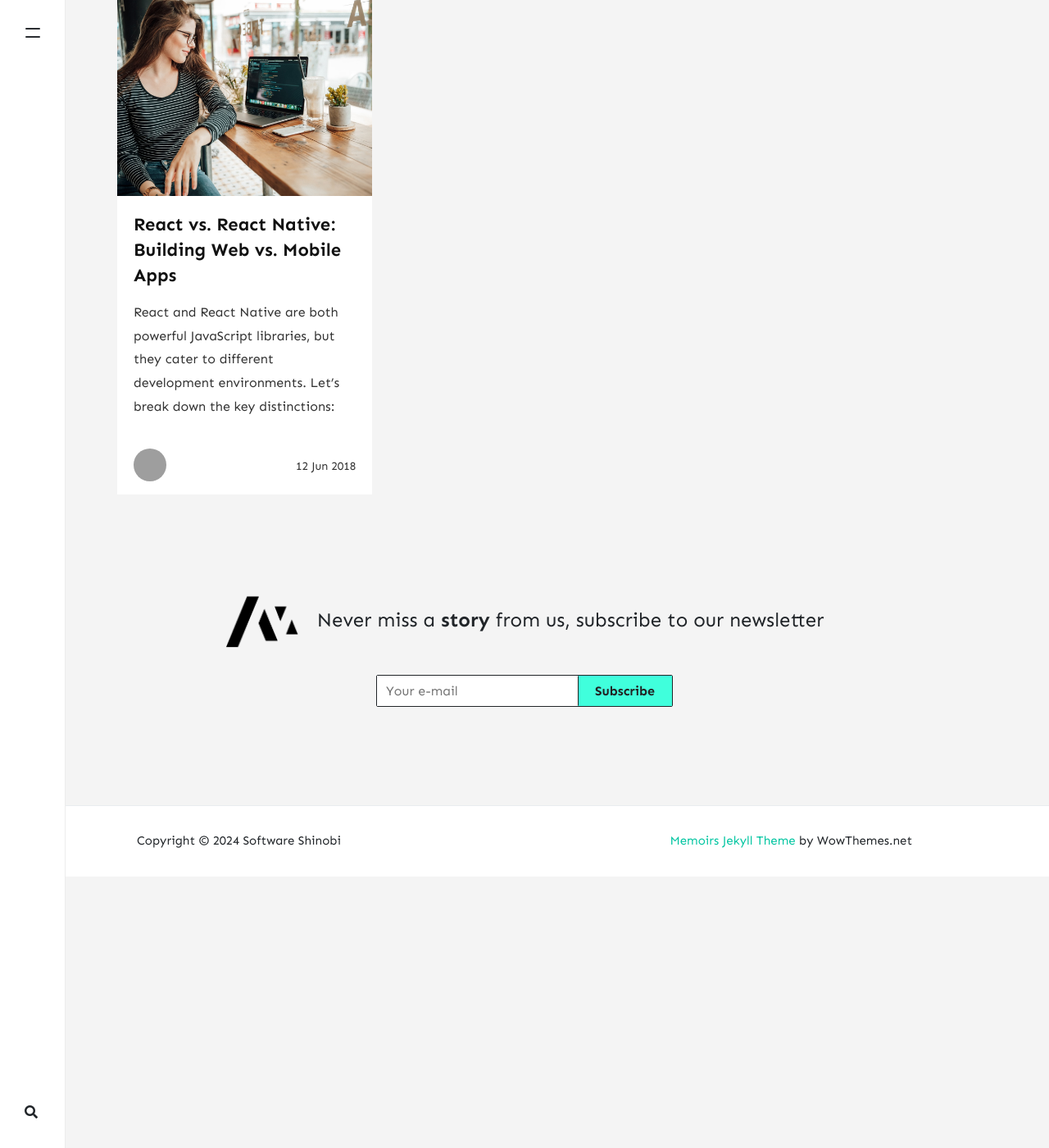
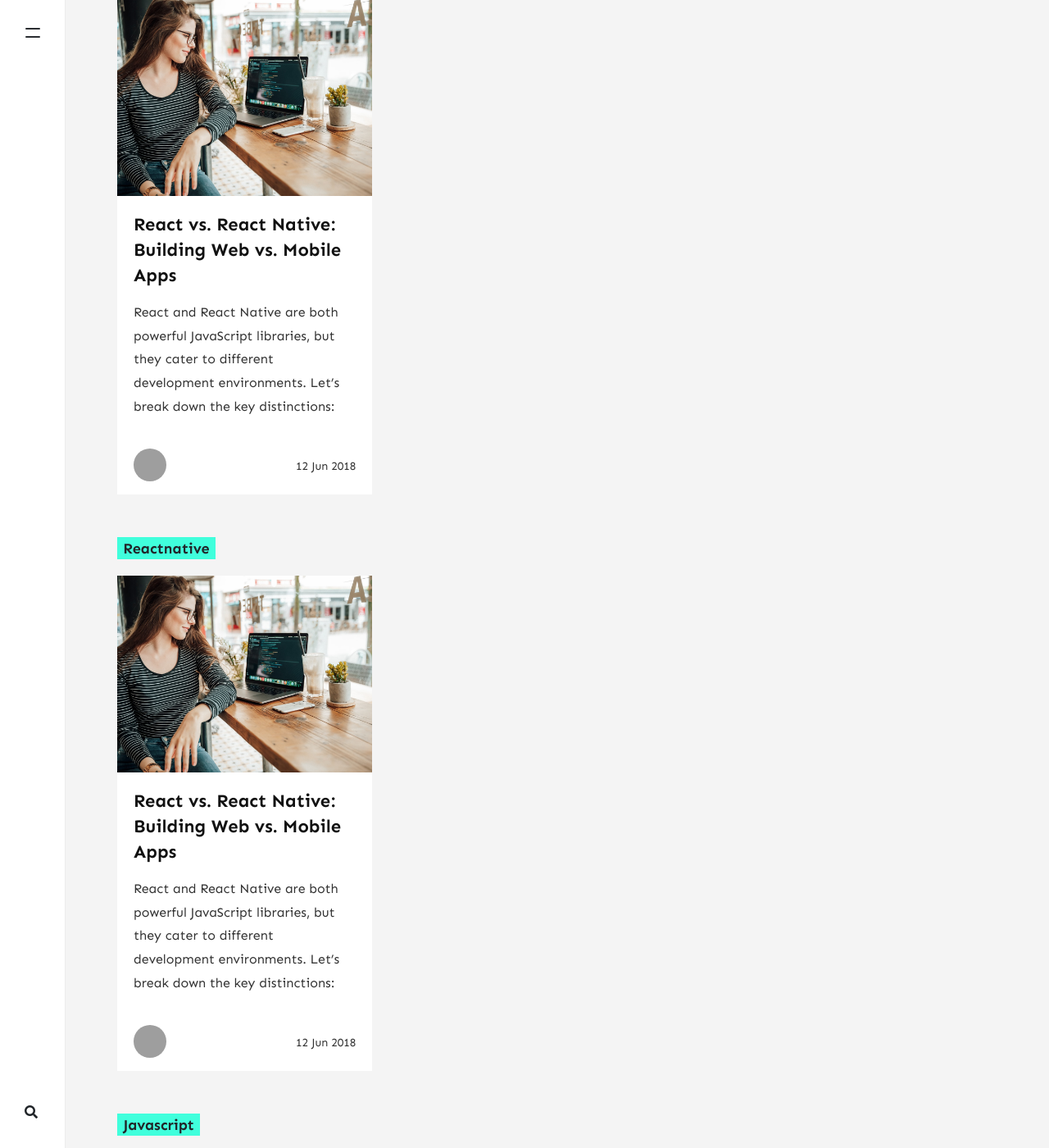
Before and after one commit to TafariKachingwe/christophercatchings.com, a Jekyll site: the page built from _pages/tags.md, in a window 1280 px wide and 1400 px high, scrolled down 334 px. Shown: the whole window at 82% size. Built offline with Jekyll 4.4.1, drawn with Linux system fonts in a browser that asks for light colours; nearby versions of some CDN libraries; comment, search, counter and statistics services are not loaded; before the commit the page ends 1403 px from its top, so only the background shows below that; some of the changed text lies outside the part shown; grey boxes are pictures that could not be loaded.

Commit message:
automated terminal push

```diff
--- a/_posts/2018-06-12-education.md
+++ b/_posts/2018-06-12-education.md
@@ -4,7 +4,7 @@
 title:  "React vs. React Native: Building Web vs. Mobile Apps"
 author: softwareshinobi
 categories: [ JavaScript ]
-tags: [ JavaScript ]
+tags: [ react ,reactnative ,javascript ,websites ,mobileapps ,development** ]
 image: assets/images/3.jpg
 beforetoc: "React and React Native are both powerful JavaScript libraries. Let's break down the key distinctions."
 toc: true
```
